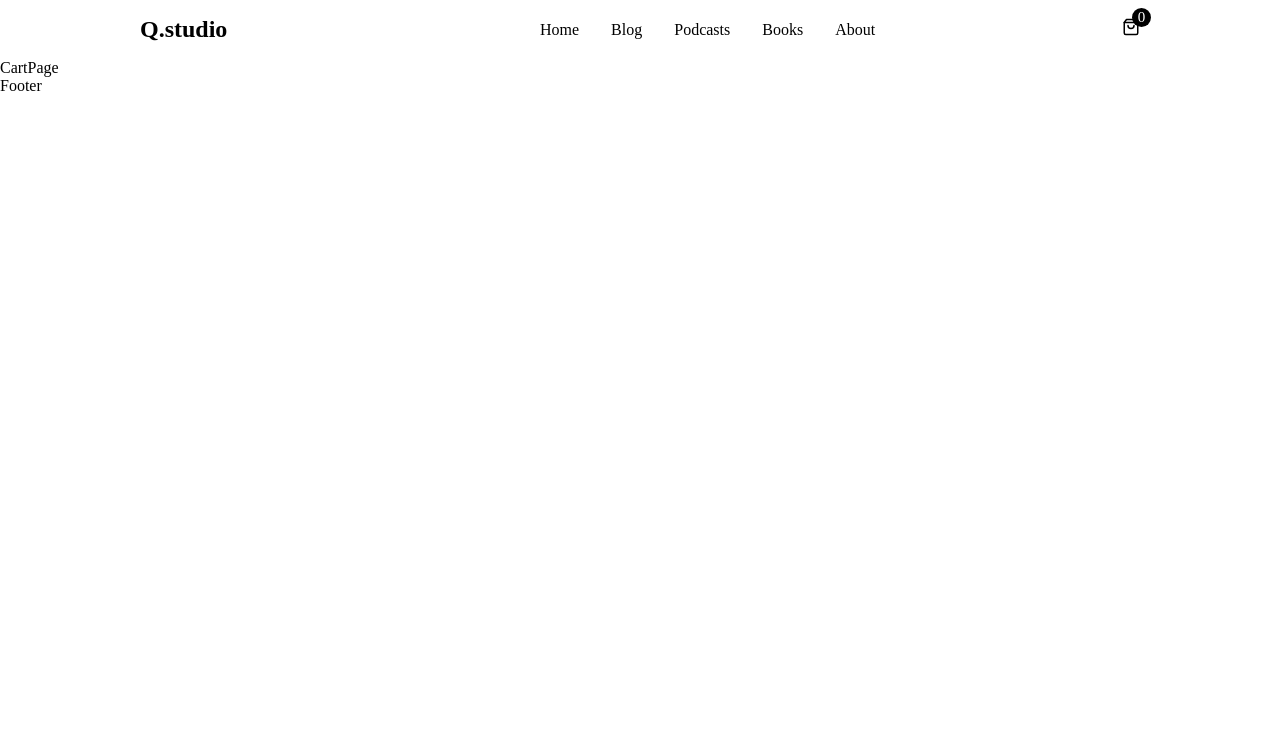
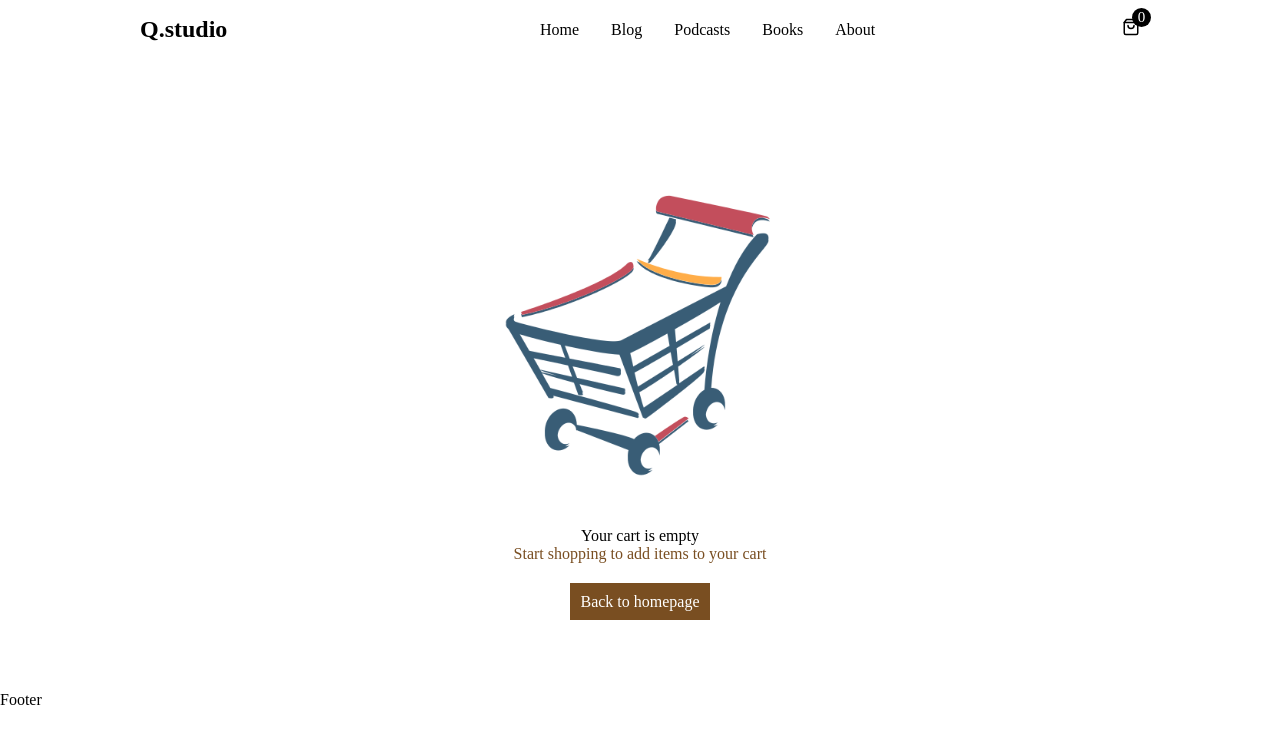
Before and after one commit to Daniyyel1/q-studio, a React (Vite) app: page /cart in a window 1280 px wide. Shown: the top 744 px of the page. Built offline with nearby package versions, Linux system fonts and the light colour scheme.

Commit message:
update delete from cart code

```diff
--- a/src/components/pages/CartPage.jsx
+++ b/src/components/pages/CartPage.jsx
@@ -1,8 +1,121 @@
-import React from 'react'
+import React, { useContext, useState } from 'react'
+import { Link } from 'react-router-dom';
+import { RiDeleteBinLine } from "react-icons/ri";
+import BookContext from '../../contexts/BookContext';
+import cart from "../../assets/cart.png";
+import { CartBody, CartImgCont, CartPageWrapper } from '../styles';
 
 const CartPage = () => {
+  const [email, setEmail] = useState("")
+  // using context
+  const { addedBook, removeFromCart, addToCart } = useContext(BookContext);
+
+  // Total Price variable
+  //acc = accumulator and curr = currentItem
+  const totalPrice = addedBook.reduce(
+    (acc, curr) => acc + curr.price * curr.qty,
+    0
+  );
+
+
+
   return (
-    <div>CartPage</div>
+    <CartPageWrapper>
+      {addedBook.length === 0 ? (
+          <div className="empty-cart">
+            <img src={cart} className="img-fluid" alt="cart" />
+            <h3>Your cart is empty</h3>
+            <p style={{ color: "#794e21" }}>
+              Start shopping to add items to your cart
+            </p>
+            <Link to="/">Back to homepage</Link>
+          </div>
+        ) : (
+          <CartBody className='genLayout'>
+            <div className="scroll__bar">
+              <div className='cartBody'>
+                <tr>
+                  <th>Products</th>
+                  <th>Name</th>
+                  <th>Price</th>
+                  <th>Quantity</th>
+                  <th>Total</th>
+                  <th>Remove</th>
+                </tr>
+
+                {addedBook.map((book) => {
+                  return (
+                    <tr>
+                      <td>
+                        <CartImgCont>
+                          <img src={book.img} alt="coffee" />
+                        </CartImgCont>
+                      </td>
+                      <td>{book.title}</td>
+                      <td>#{book.price}</td>
+                      <td>
+                        <div>
+                          <span
+                            className="left"
+                            onClick={() => removeFromCart(book.id)}
+                          >
+                            -
+                          </span>
+                          <span className="middle">{book.qty}</span>
+                          <span
+                            className="right"
+                            onClick={() => addToCart(book)}
+                          >
+                            +
+                          </span>
+                        </div>
+                      </td>
+                      <td>{book.price * book.qty}</td>
+                      <td>
+                        <RiDeleteBinLine
+                          className="del"
+                          onClick={() => removeFromCart(book.id)}
+                        />
+                      </td>
+                    </tr>
+                  );
+                })}
+              </div>
+            </div>
+
+            <div className="total">
+              <h1>cart total</h1>
+              <div className="ending">
+                <h3>Total Price</h3>
+                <p>#{totalPrice}</p>
+              </div>
+
+
+                <p>enter email to proceed to checkout</p>
+              <div className="btn__btn">
+                <div className="formInput">
+                  <label htmlFor="email">email address:</label>
+                  <input
+                    type="email"
+                    id="email"
+                    value={email}
+                    onChange={(e) => setEmail(e.target.value)}
+                    required
+                  />
+                </div>
+
+                <button
+                  type="submit"
+                  // onClick={handlePayment}
+                  disabled={email.length < 1}
+                >
+                  proceed to checkout (#{totalPrice})
+                </button>
+              </div>
+            </div>
+          </CartBody>
+        )}
+    </CartPageWrapper>
   )
 }
 
--- a/src/components/styles.js
+++ b/src/components/styles.js
@@ -5,6 +5,7 @@ export const NavWrapper = styled.nav`
   justify-content: space-between;
   align-items: center;
   padding-block: 1rem;
+  /* border: 2px solid red; */
 
   .navRight {
     width: 600px;
@@ -29,18 +30,18 @@ export const NavWrapper = styled.nav`
     border:2px solid;
   } */
 
-  .navIcons>a{
+  .navIcons > a {
     font-size: 18px;
     text-decoration: none;
     color: #000;
     position: relative;
   }
 
-  .navIcons>a>span{
+  .navIcons > a > span {
     position: absolute;
-    padding: .6rem;
+    padding: 0.6rem;
     top: -12px;
-    right: -.7rem;
+    right: -0.7rem;
     background-color: #000;
     color: #fff;
     display: flex;
@@ -58,7 +59,7 @@ export const BannerWrapper = styled.div`
   grid-template-columns: 2fr 1fr;
   gap: 2rem;
 
-  .bigBanner>img {
+  .bigBanner > img {
     width: 100%;
     /* height: 55vh; */
   }
@@ -425,13 +426,13 @@ export const BlogCardWrapper = styled.section`
     height: 190px;
     width: 300px;
   }
-  .infoTag{
+  .infoTag {
     display: flex;
     opacity: 0.5;
     justify-content: space-between;
   }
 
-  .infoTag>span {
+  .infoTag > span {
     text-transform: capitalize;
     display: block;
     opacity: 0.5;
@@ -494,39 +495,241 @@ export const PodcastsShopCardWrapper = styled.section`
   }
 `;
 
-
 // styling for shop page
-export const ShopWrapper =  styled.div`
+export const ShopWrapper = styled.div`
   /* border: 2px solid red; */
 
-    .searchInput{
+  .searchInput {
     border-bottom: 2px solid black;
     max-width: 400px;
     margin: 2rem auto;
   }
 
-    .searchInput>input{
+  .searchInput > input {
     width: 100%;
     border: none;
     outline: none;
-        padding: .3rem 1rem;
+    padding: 0.3rem 1rem;
   }
 
-    .book_product_container{
+  .book_product_container {
     margin-top: 2rem;
     display: grid;
     grid-template-columns: repeat(3, 1fr);
     gap: 25px;
   }
-
-`
+`;
 
 // styling for book product wrapper
 export const BookProductWrapper = styled.div`
-  .bookImg{
+  .bookImg {
     /* border: 2px solid red; */
     width: 100%;
   }
+`;
 
+// styling for cartpage
+export const CartPageWrapper = styled.div`
+  .cartBody {
+    padding-block: 5rem;
+    /* border: 2px solid red; */
+    width: 80%;
+  }
+  .empty-cart {
+    text-align: center;
+    padding-block: 5rem;
+  }
 
-`
+  .img-fluid {
+    width: 30%;
+  }
+
+  .empty-cart p {
+    margin-bottom: 30px;
+  }
+  .empty-cart a {
+    text-decoration: none;
+    background: #794e21;
+    padding: 10px;
+    color: #fff;
+    font-weight: 500;
+    -webkit-transition-duration: 0.4s;
+    transition-duration: 0.4s;
+  }
+  .empty-cart a:hover {
+    background-color: black;
+    color: #fff;
+  }
+  .total {
+    width: 30%;
+    /* flex: 1; */
+    padding-inline: 2rem;
+    border: 2px solid #794e21;
+
+    h1 {
+      text-align: center;
+      font-size: 1.3rem;
+      margin-bottom: 7px;
+      text-transform: capitalize;
+    }
+
+    p {
+      text-align: center;
+      font-size: 14px;
+      text-transform: capitalize;
+      letter-spacing: 3px;
+    }
+  }
+  .ending {
+    display: flex;
+    justify-content: space-between;
+    /* background: #e4cfc4; */
+    background: #000;
+    color: #fff;
+    padding: 0.8rem 1rem;
+    margin-block: 1rem;
+  }
+  .ending p,
+  h3 {
+    font-size: 16px;
+    font-weight: 500;
+  }
+  .btn__btn {
+    margin-block: 2rem;
+    border-radius: 7px;
+
+    .formInput {
+      border-bottom: 2px solid #794e21;
+      margin-bottom: 0.7rem;
+
+      label {
+        text-transform: capitalize;
+        font-weight: 500;
+      }
+
+      input {
+        width: 100%;
+        padding: 0.3rem;
+        border: none;
+        outline: none;
+        font-size: 17px;
+      }
+    }
+
+    button {
+      color: white;
+      background: #000;
+      /* background: #794e21; */
+      padding: .6rem 1.2rem;
+      cursor: pointer;
+      border: none;
+      font-weight: 500;
+      letter-spacing: 2px;
+      font-size: 12px;
+      text-transform: uppercase;
+
+      &:hover {
+        background-color: blue;
+        color: white;
+        border-radius: 7px;
+      }
+      &:disabled {
+        background-color: gray;
+      }
+    }
+  }
+
+  @media (max-width: 950px) {
+    overflow: hidden;
+
+    .total {
+      max-width: 350px;
+    }
+
+    .scroll__bar {
+      width: 380px;
+      overflow: auto;
+    }
+
+    .img-fluid {
+      width: 50%;
+    }
+
+    .btn__btn {
+      flex-direction: column;
+      gap: 20px;
+    }
+  }
+`;
+
+export const CartBody = styled.table`
+  width: 100%;
+  margin-top: 1.5rem;
+  border-collapse: collapse;
+  border: 1px solid #ddd;
+  text-align: left;
+  display: flex;
+  align-items: center;
+  /* gap: 3rem; */
+  justify-content: space-between;
+
+  th {
+    padding-block: 15px;
+    border-bottom: 2px solid #794e21;
+  }
+  td {
+    padding-inline: 15px;
+    border-bottom: 2px solid #794e21;
+  }
+  .del {
+    color: red;
+    font-size: 30px;
+    margin-right: 2.7rem;
+    cursor: pointer;
+  }
+
+  .left {
+    background: red;
+    padding: 7px 20px;
+    border-radius: 5px;
+    color: white;
+    margin-right: 1rem;
+  }
+  .right {
+    background: green;
+    padding: 7px 20px;
+    border-radius: 5px;
+    color: white;
+    margin-left: 1rem;
+  }
+
+  @media (max-width: 950px) {
+    .left {
+      padding: 4px 16px;
+      margin-bottom: 10rem;
+    }
+    .right {
+      padding: 4px 16px;
+      margin-top: 10rem;
+    }
+  }
+`;
+
+export const CartImgCont = styled.div`
+  // border: 2px solid black;
+  width: 80px;
+  height: 80px;
+  border-radius: 10px;
+
+  img {
+    width: 100%;
+    height: 100%;
+    object-fit: cover;
+    border-radius: 10px;
+  }
+
+  @media (max-width: 950px) {
+    width: 80px;
+    height: 80px;
+  }
+`;
--- a/src/contexts/BookContext.jsx
+++ b/src/contexts/BookContext.jsx
@@ -31,12 +31,26 @@ export const BookProvider = ({ children }) => {
     localStorage.setItem("selectedBooks", JSON.stringify(addedBook));
   }, [addedBook]);
 
+  // function to delete/remove book from Cart
+    const removeFromCart = (bookId) => {
+      const exist = addedBook.find((x) => x.id === bookId);
+      if (exist.qty === 1) {
+        setAddedBook(addedBook.filter((x) => x.id !== bookId));
+      } else {
+        setAddedBook(
+          addedBook.map((x) =>
+            x.id === bookId ? { ...exist, qty: exist.qty - 1 } : x
+          )
+        );
+      }
+    };
+
   return (
     <BookContext.Provider
       value={{
         addedBook,
         addToCart,
-        // removeFromCart,
+        removeFromCart,
       }}
     >
       {children}
```
Also changed, not shown: src/assets/cart.png (added). Lines whose indentation alone changed are shown as unchanged.
